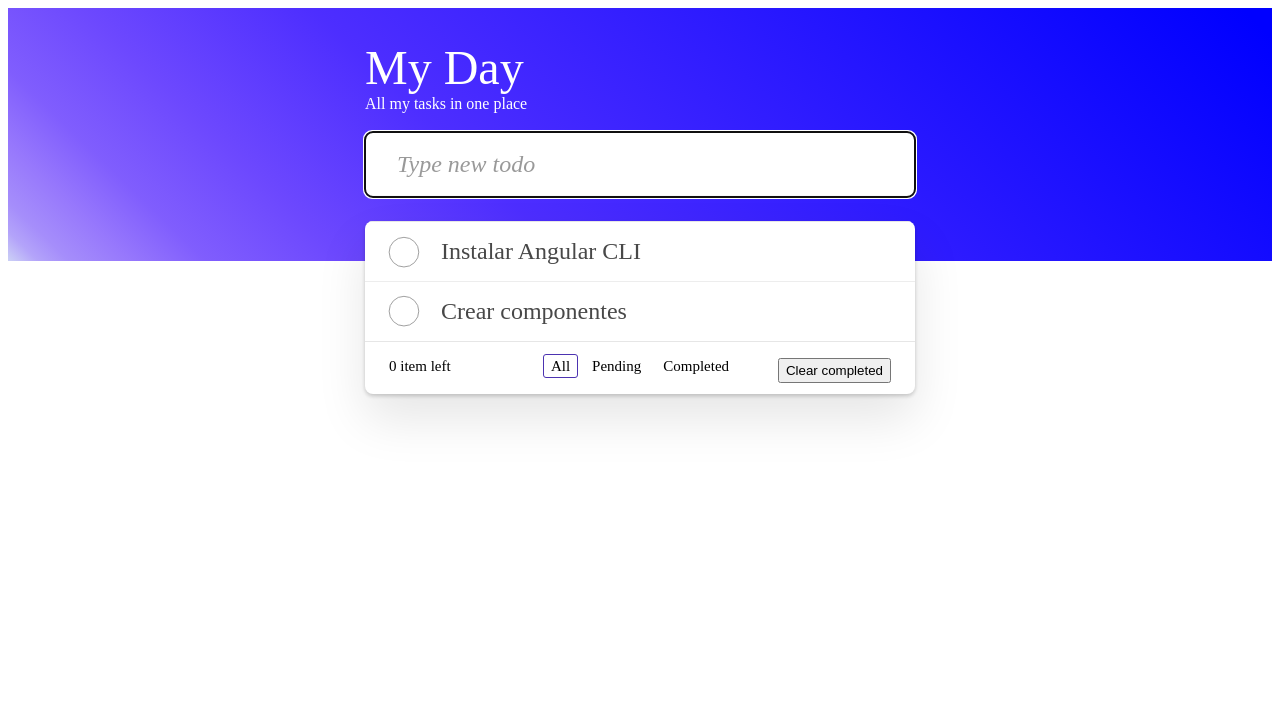
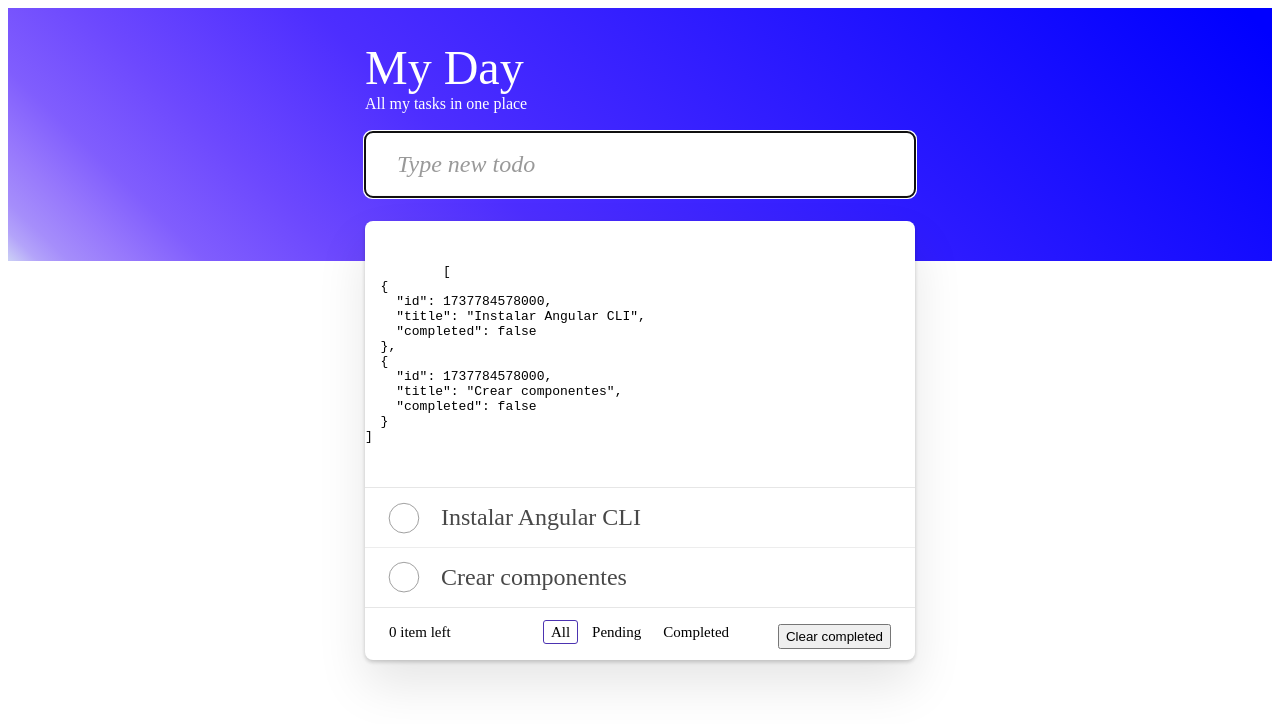
Before and after one commit to raewashere/todoapp, an Angular app: page /home in a window 1280 px wide. Shown: the top 724 px of the page. Built offline with nearby package versions, Linux system fonts and the light colour scheme.

Commit message:
debugging del codigo, y actualizacion de tarea

```diff
--- a/src/app/pages/home/home.component.html
+++ b/src/app/pages/home/home.component.html
@@ -14,6 +14,12 @@
     </header>
     <div class="container todoapp-wrapper">
       <!-- Renderizado de todas las tareas dentro del arreglo de tareas en signals -->
+      <!--Imprime el estado de la lista en forma de json-->
+      <pre>
+        <code>
+          {{ tasks() | json }}
+        </code>
+      </pre>
       <section class="main">
         <ul class="todo-list">
           <li *ngFor="let task of tasks(); index as i">
--- a/src/app/pages/home/home.component.ts
+++ b/src/app/pages/home/home.component.ts
@@ -51,4 +51,21 @@ export class HomeComponent {
     //Actualiza el estado de las tareas con una funcion arrow para no mostrar la tarea eliminada
     this.tasks.update((tasks) => tasks.filter((task, i) => i !== index));
   }
+
+  //Actualizar el estado de la tarea
+  updateTask(index: number){
+    //Actualizar el estado de la tarea
+    this.tasks.update((tasks) => {
+      return tasks.map((task, position) => {
+        if(position === index){
+          return {
+            ...task,
+            //Negar el estado de la tarea
+            completed: !task.completed
+          };
+        }
+        return task;
+      });
+    });
+  }
 }
```
